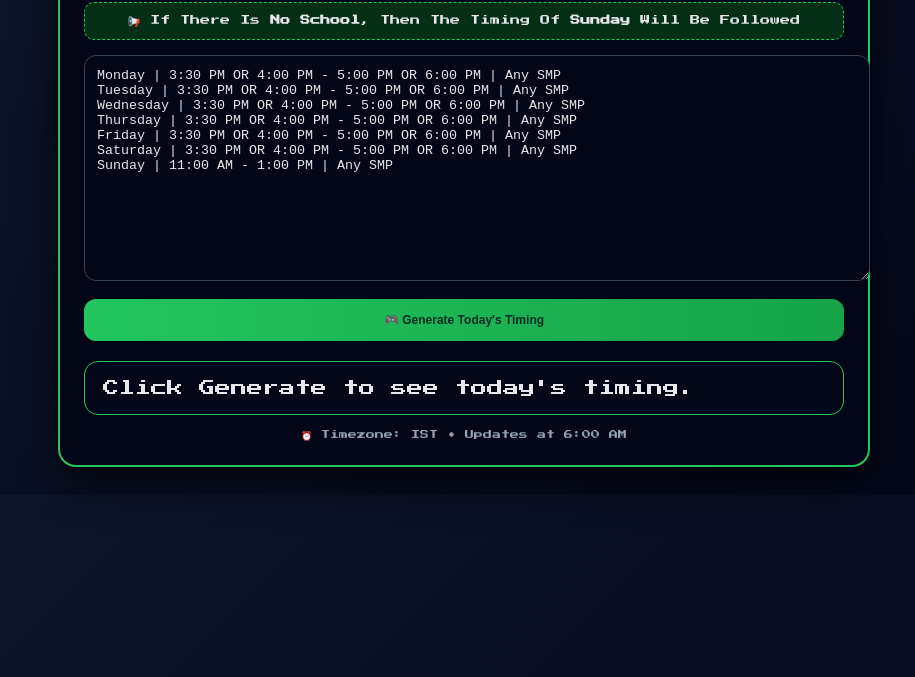
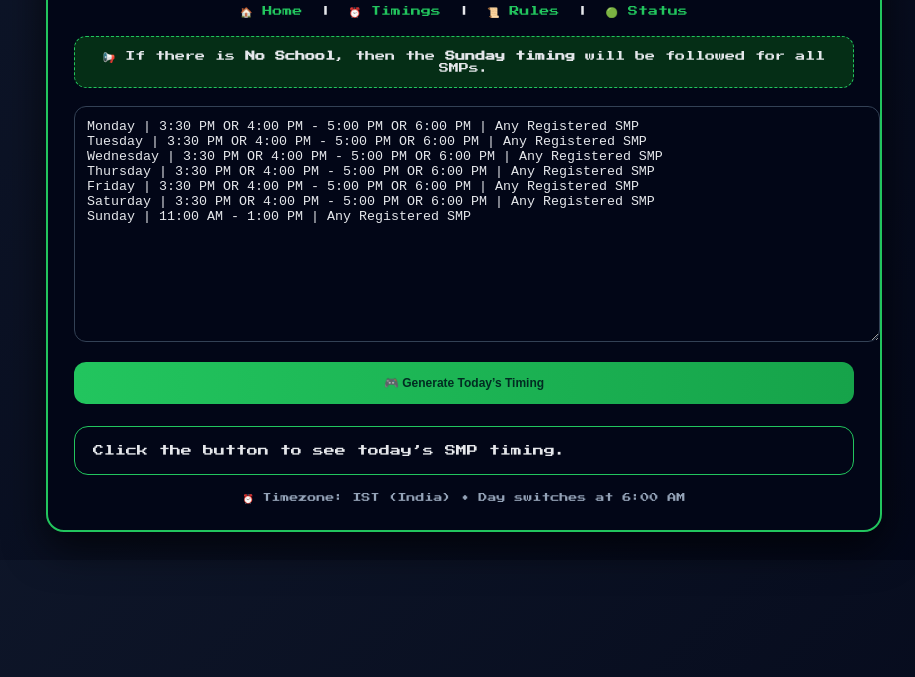
Before and after one commit to LegionOfDominon/minecraft-timing, a plain HTML site: page timing.html in a window 1280 px wide. Shown: the part 123-800 px from the top of the page, without its empty margins (176-1091 px from the left). Drawn offline with Linux system fonts and the light colour scheme.

Commit message:
Update timing.html

```diff
--- a/timing.html
+++ b/timing.html
@@ -2,8 +2,11 @@
 <html lang="en">
 <head>
   <meta charset="UTF-8">
-  <title>Minecraft Timing Generator</title>
+  <title>Minecraft SMP Hub – Timings</title>
+
+  <!-- Minecraft-style font -->
   <link href="https://fonts.googleapis.com/css2?family=Press+Start+2P&display=swap" rel="stylesheet">
+
   <style>
     body {
       font-family: 'Press Start 2P', cursive;
@@ -11,32 +14,48 @@
       color: #e5e7eb;
       padding: 20px;
     }
+
     .card {
-      max-width: 760px;
+      max-width: 780px;
       margin: auto;
       background: #020617;
-      padding: 24px;
+      padding: 26px;
       border-radius: 18px;
-      box-shadow: 0 15px 40px rgba(0,0,0,.7);
       border: 2px solid #22c55e;
+      box-shadow: 0 15px 40px rgba(0,0,0,0.7);
     }
+
     h1 {
       text-align: center;
       color: #22c55e;
-      margin-bottom: 10px;
+      margin-bottom: 12px;
     }
+
+    nav {
+      text-align: center;
+      margin-bottom: 18px;
+      font-size: 10px;
+    }
+
+    nav a {
+      color: #22c55e;
+      text-decoration: none;
+      margin: 0 8px;
+    }
+
     .notice {
       background: #052e16;
       border: 1px dashed #22c55e;
-      padding: 12px;
-      border-radius: 10px;
+      padding: 14px;
+      border-radius: 12px;
       font-size: 10px;
-      margin-bottom: 15px;
+      margin-bottom: 18px;
       text-align: center;
     }
+
     textarea {
       width: 100%;
-      height: 200px;
+      height: 210px;
       background: #020617;
       color: #e5e7eb;
       border-radius: 12px;
@@ -44,9 +63,10 @@
       padding: 12px;
       font-family: monospace;
     }
+
     button {
-      margin-top: 18px;
-      padding: 14px 20px;
+      margin-top: 20px;
+      padding: 14px;
       border-radius: 12px;
       border: none;
       background: linear-gradient(90deg, #22c55e, #16a34a);
@@ -56,58 +76,108 @@
       width: 100%;
       font-size: 12px;
     }
+
+    button:hover {
+      opacity: 0.9;
+    }
+
     .output {
-      margin-top: 20px;
+      margin-top: 22px;
       padding: 18px;
       border-radius: 14px;
       background: #020617;
       border: 1px solid #22c55e;
+      font-size: 11px;
     }
+
     .footer {
       text-align: center;
-      margin-top: 15px;
+      margin-top: 18px;
       font-size: 9px;
       color: #94a3b8;
     }
   </style>
 </head>
+
 <body>
+
   <div class="card">
-    <h1>⛏️ Minecraft Timing</h1>
-    <div class="notice">📢 If There Is <b>No School</b>, Then The Timing Of <b>Sunday</b> Will Be Followed</div>
+
+    <h1>⏰ SMP Timings</h1>
+
+    <nav>
+      <a href="index.html">🏠 Home</a> |
+      <a href="timing.html">⏰ Timings</a> |
+      <a href="rules.html">📜 Rules</a> |
+      <a href="status.html">🟢 Status</a>
+    </nav>
+
+    <div class="notice">
+      📢 If there is <b>No School</b>, then the <b>Sunday timing</b> will be followed for all SMPs.
+    </div>
+
     <textarea id="schedule">
-Monday | 3:30 PM OR 4:00 PM - 5:00 PM OR 6:00 PM | Any SMP
-Tuesday | 3:30 PM OR 4:00 PM - 5:00 PM OR 6:00 PM | Any SMP
-Wednesday | 3:30 PM OR 4:00 PM - 5:00 PM OR 6:00 PM | Any SMP
-Thursday | 3:30 PM OR 4:00 PM - 5:00 PM OR 6:00 PM | Any SMP
-Friday | 3:30 PM OR 4:00 PM - 5:00 PM OR 6:00 PM | Any SMP
-Saturday | 3:30 PM OR 4:00 PM - 5:00 PM OR 6:00 PM | Any SMP
-Sunday | 11:00 AM - 1:00 PM | Any SMP
+Monday | 3:30 PM OR 4:00 PM - 5:00 PM OR 6:00 PM | Any Registered SMP
+Tuesday | 3:30 PM OR 4:00 PM - 5:00 PM OR 6:00 PM | Any Registered SMP
+Wednesday | 3:30 PM OR 4:00 PM - 5:00 PM OR 6:00 PM | Any Registered SMP
+Thursday | 3:30 PM OR 4:00 PM - 5:00 PM OR 6:00 PM | Any Registered SMP
+Friday | 3:30 PM OR 4:00 PM - 5:00 PM OR 6:00 PM | Any Registered SMP
+Saturday | 3:30 PM OR 4:00 PM - 5:00 PM OR 6:00 PM | Any Registered SMP
+Sunday | 11:00 AM - 1:00 PM | Any Registered SMP
     </textarea>
-    <button onclick="generate()">🎮 Generate Today's Timing</button>
-    <div class="output" id="result">Click Generate to see today's timing.</div>
-    <div class="footer">⏰ Timezone: IST • Updates at 6:00 AM</div>
+
+    <button onclick="generateTiming()">🎮 Generate Today’s Timing</button>
+
+    <div class="output" id="result">
+      Click the button to see today’s SMP timing.
     </div>
+
+    <div class="footer">
+      ⏰ Timezone: IST (India) • Day switches at 6:00 AM
+    </div>
+
+  </div>
+
 <script>
+  // Get correct day based on IST and 6:00 AM rule
   function getIndiaDayAt6AM() {
     const now = new Date();
-  const ist = new Date(now.toLocaleString("en-US", { timeZone: "Asia/Kolkata" }));
-  if (ist.getHours() < 6) ist.setDate(ist.getDate() - 1);
+    const ist = new Date(
+      now.toLocaleString("en-US", { timeZone: "Asia/Kolkata" })
+    );
+
+    if (ist.getHours() < 6) {
+      ist.setDate(ist.getDate() - 1);
+    }
+
     return ist.toLocaleString("en-US", { weekday: "long" });
   }
-function generate() {
-  const lines = document.getElementById("schedule").value.split("\n");
+
+  function generateTiming() {
+    const text = document.getElementById("schedule").value;
+    const lines = text.split("\n");
     const today = getIndiaDayAt6AM();
+
     for (let line of lines) {
       if (!line.includes("|")) continue;
+
       const parts = line.split("|").map(p => p.trim());
+
       if (parts[0].toLowerCase() === today.toLowerCase()) {
-      document.getElementById("result").innerHTML = `<h2>${today} (IST)</h2><p><b>Time:</b> ${parts[1]}</p><p><b>Server:</b> ${parts[2]}</p>`;
+        document.getElementById("result").innerHTML = `
+          <h3>📅 ${today} (IST)</h3>
+          <p><b>🕒 Time:</b> ${parts[1]}</p>
+          <p><b>🎯 SMP:</b> ${parts[2]}</p>
+          <p>✅ Share this timing with players.</p>
+        `;
         return;
       }
     }
-  document.getElementById("result").innerText = "No timing set for today.";
+
+    document.getElementById("result").innerHTML =
+      "<p>❌ No timing set for today.</p>";
   }
 </script>
+
 </body>
 </html>
```
Lines whose indentation alone changed are shown as unchanged.
